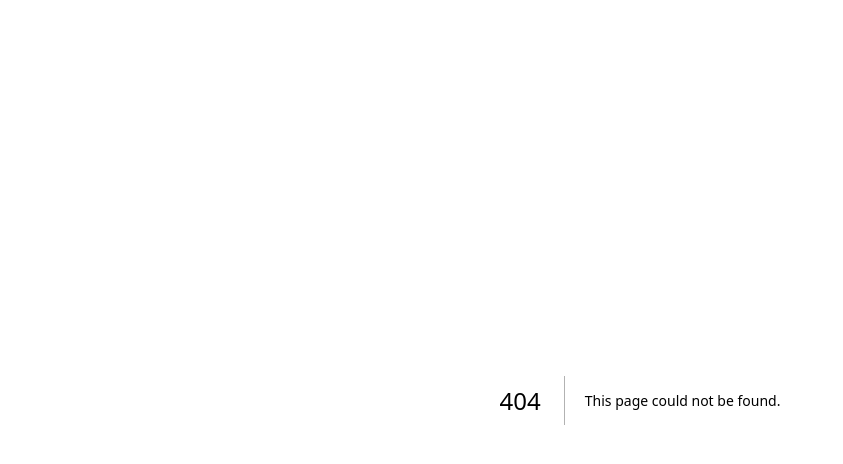
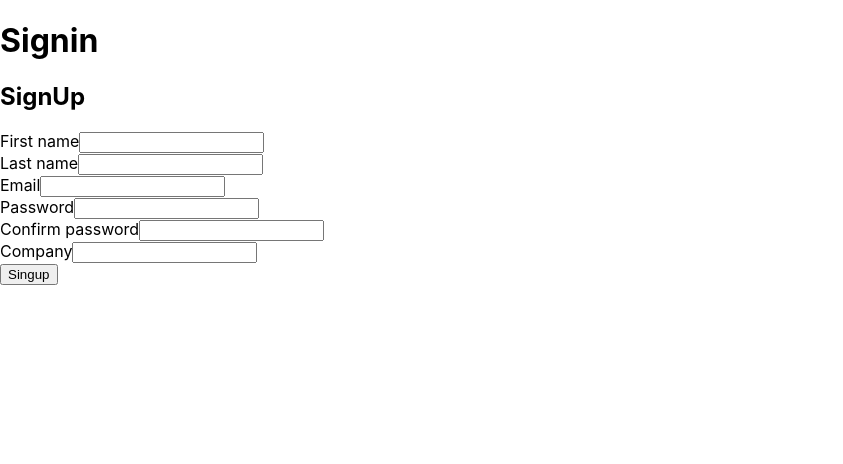
Before and after one commit to Oniel1721/mctekk, a Next.js app: page /signup in a window 1280 px wide. Before the commit this address had no page. Shown: the top 464 px of the page, without its empty margins (0-843 px from the left). Built offline with nearby package versions, Linux system fonts and the light colour scheme.

Commit message:
Users can singup in the app and redirect to home page when they do it

```diff
--- /dev/null
+++ b/components/Forms/Input.tsx
@@ -0,0 +1,18 @@
+import { useRef } from "react"
+
+
+interface Props {
+    name: string,
+    children: any,
+    type?: string,
+    required?: boolean,
+    minLength?: number
+}
+
+export const Input = (props: Props)=>{
+    const type = useRef(props.type)
+    return <article>
+        <label htmlFor={props.name}>{props.children}</label>
+        <input min={props.minLength ?? 0} required={props.required ?? true} type={type.current || 'text'} name={props.name} />
+    </article>
+}
--- /dev/null
+++ b/components/Forms/SignupForm.tsx
@@ -0,0 +1,28 @@
+import { useRouter } from 'next/router'
+import { useSubmit } from '../../hooks'
+import { SingupResponse } from '../../types'
+import { Input } from './'
+
+export const SignupForm = ()=>{
+    const router = useRouter()
+    const { data, onSubmit } = useSubmit<SingupResponse>('users')
+
+    if(data){
+        router.push('/')
+    }
+
+    return <form onSubmit={onSubmit} >
+        <h2>SignUp</h2>
+        <section>
+            <Input name='firstname'>First name</Input>
+            <Input name='lastname'>Last name</Input>
+            <Input type='email' name='email'>Email</Input>
+            <Input minLength={8} type='password' name='password'>Password</Input>
+            <Input minLength={8} type='password' name='verify_password'>Confirm password</Input>
+            <Input name='default_company'>Company</Input>
+        </section>
+        <button type='submit'>
+            Singup
+        </button>
+    </form>
+}
--- /dev/null
+++ b/components/Forms/index.ts
@@ -0,0 +1,2 @@
+export * from './Input'
+export * from './SignupForm'
--- /dev/null
+++ b/hooks/index.ts
@@ -0,0 +1 @@
+export *  from './useSubmit'
--- /dev/null
+++ b/hooks/useSubmit.ts
@@ -0,0 +1,38 @@
+import { useCallback, FormEvent, useState } from "react"
+import { ApiError } from "../types"
+
+type UseSubmitState = 'idle' | 'loading' | 'error' | 'success'
+
+export const useSubmit = <T>(endpoint: 'users' | 'auth')=>{
+    const [state, setState] = useState<UseSubmitState>('idle')
+    const [data, setData] = useState<T>()
+    const [error, setError] = useState<ApiError>()
+
+    const onSubmit = useCallback((e: FormEvent<HTMLFormElement>)=>{
+        e.preventDefault()
+        const formData = new FormData(e.target as HTMLFormElement)
+        const url = process.env.NEXT_PUBLIC_API_URL ?? ''
+        setState('loading')
+        fetch(`${url}/${endpoint}`, {
+            method: 'POST',
+            body: formData,
+        })
+        .then(response=>response.json())
+        .then((json)=>{
+            setState('success')
+            setData(json)
+        })
+        .catch((err)=>{
+            setState('error')
+            setError(err)
+        })
+    }, [endpoint])
+
+    return {
+        onSubmit,
+        isLoading: state === 'loading',
+        data,
+        state,
+        error
+    }
+}
--- /dev/null
+++ b/pages/signup.tsx
@@ -0,0 +1,8 @@
+import { SignupForm } from '../components/Forms'
+
+export default function SingupPage () {
+    return <>
+        <h1>Signin</h1>
+        <SignupForm />
+    </>
+}
--- /dev/null
+++ b/types/index.ts
@@ -0,0 +1,23 @@
+export type Session = {
+    id: number,
+    token: string,
+    time: string,
+    expires: string
+}
+
+export type User = {
+    firstname: string,
+    lastname: string,
+    email: string,
+    default_company: number
+}
+
+
+export type SingupResponse = {
+    user: User,
+    session: Session
+}
+
+export type ApiError = {
+    [key: string]: string[]
+}
```
Also changed, not shown: pages/index.tsx (+8 -48 lines), 1 other file (tests, documents, lock files or other folders).
